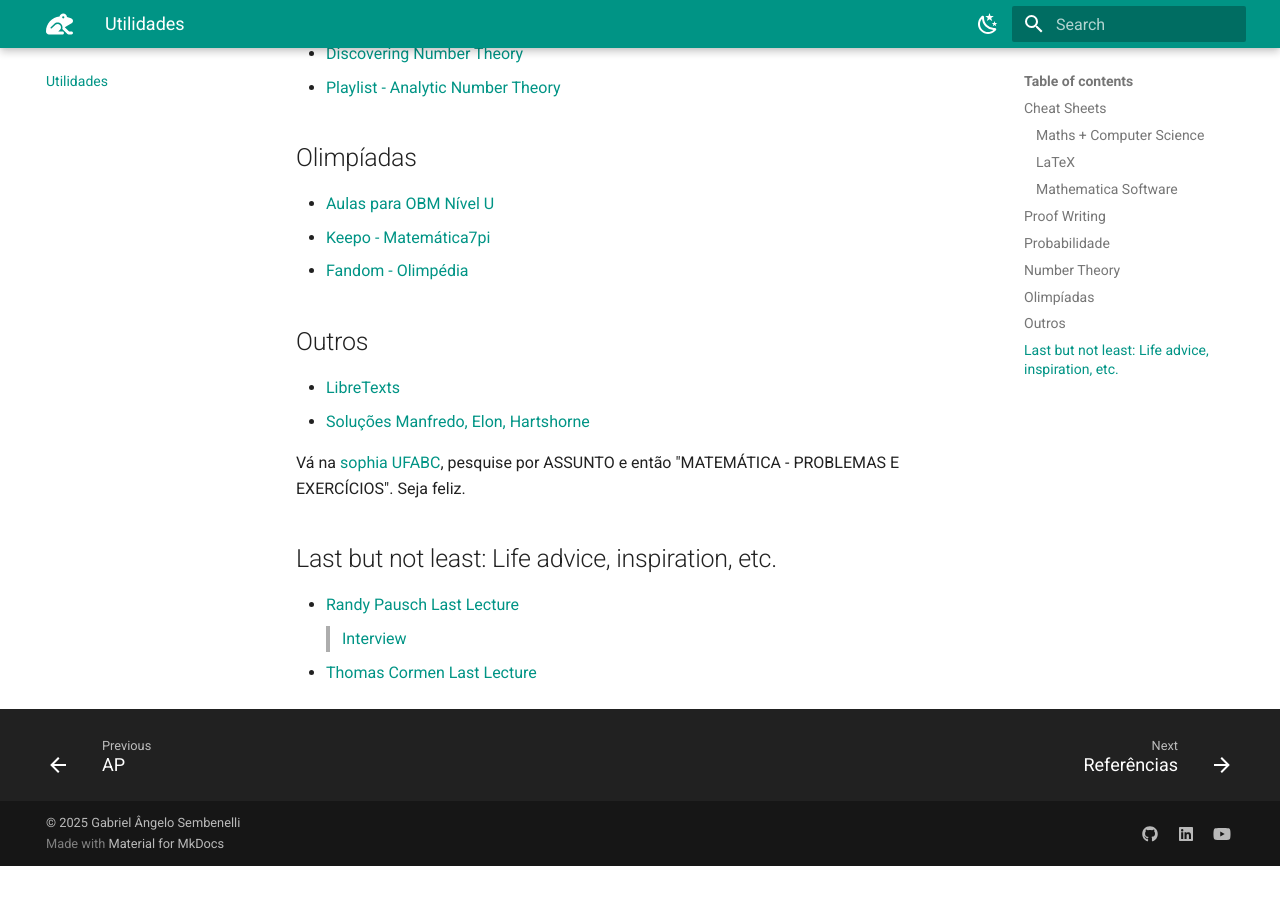
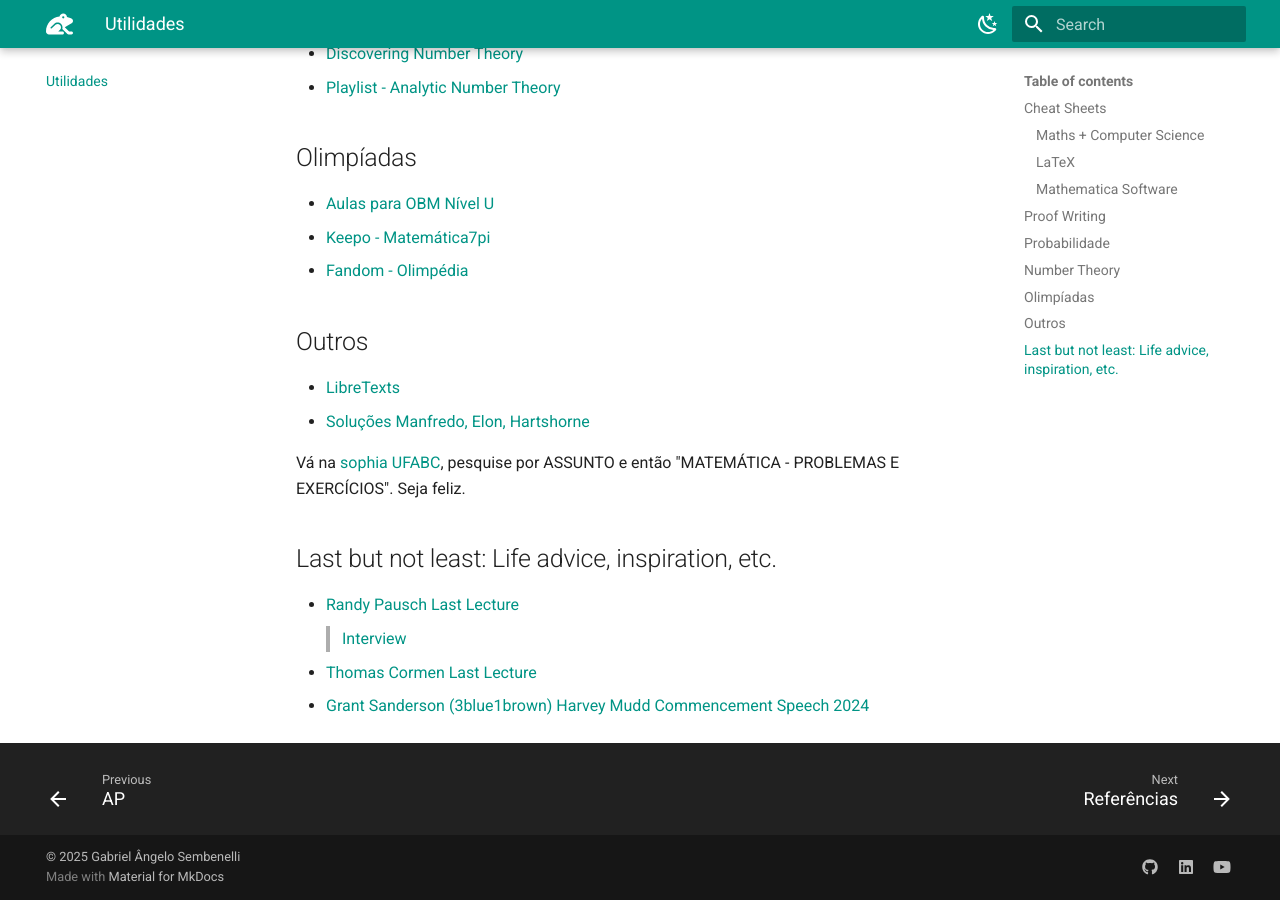
Before and after one commit to Gabriel-Sembenelli/website, an MkDocs documentation site: the page built from docs/utilidades.md, in a window 1280 px wide and 900 px high, scrolled down 1400 px. Built offline with MkDocs 1.6.1 and Material for MkDocs 9.7.7, drawn with Linux system fonts in a browser that asks for light colours; before the commit the page ends 2266 px from its top, so only the background shows below that.

Commit message:
added another life advice, from 3b1b

```diff
--- a/docs/utilidades.md
+++ b/docs/utilidades.md
@@ -53,3 +53,4 @@
 - [Randy Pausch Last Lecture](https://www.youtube.com/watch?v=ji5_MqicxSo)
 > [Interview](https://www.youtube.com/watch?v=j-a7LRwqwNw)
 - [Thomas Cormen Last Lecture](https://www.youtube.com/watch?v=7uQRrNdpMsU)
+- [Grant Sanderson (3blue1brown) Harvey Mudd Commencement Speech 2024](https://www.youtube.com/watch?v=W3I3kAg2J7w)
```
